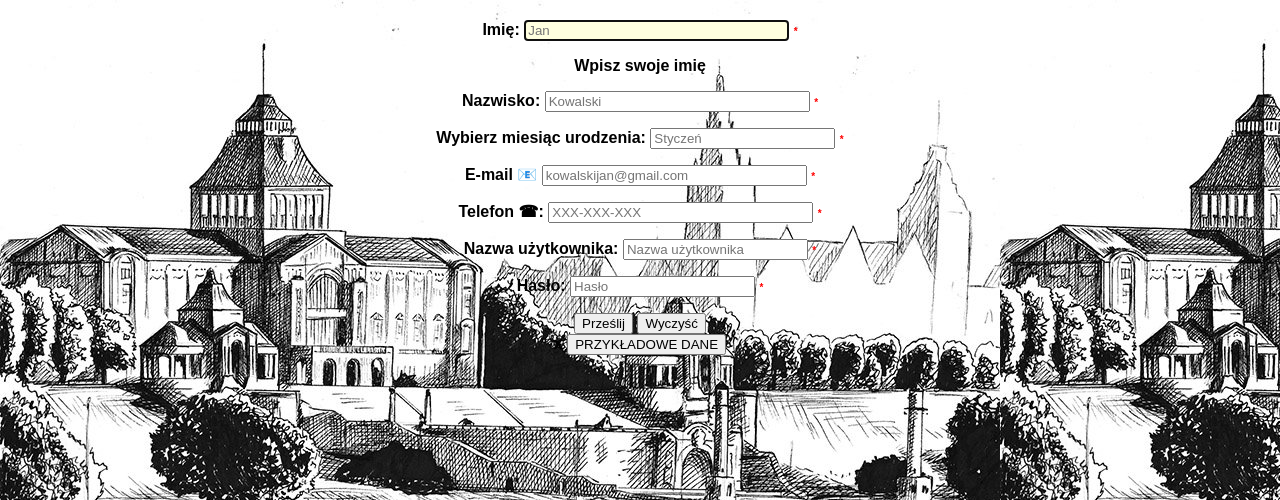
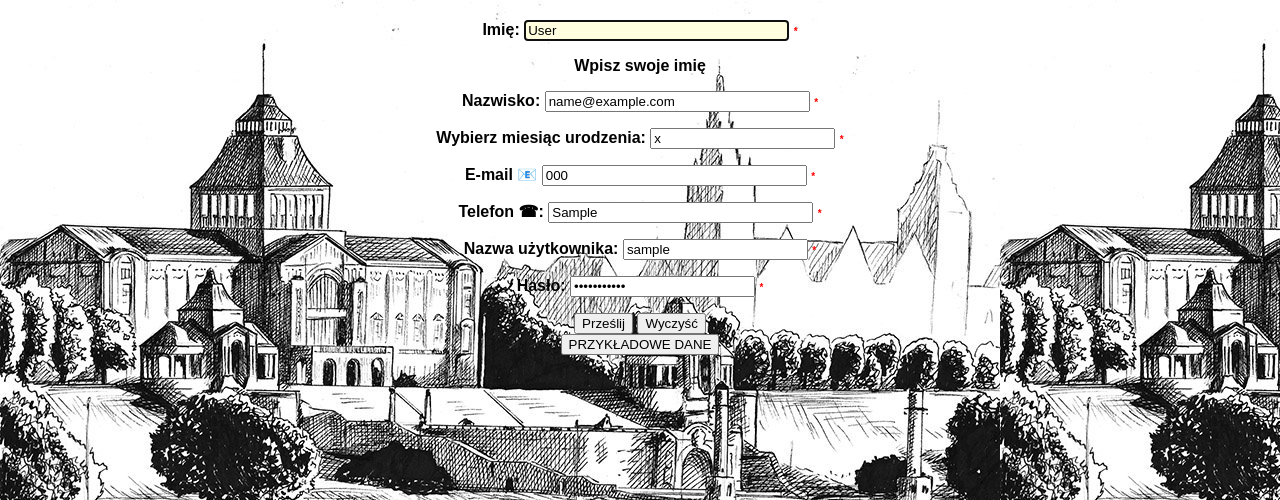
Before and after one commit to sszaf/web, a PHP site: page /personal_data.php in a window 1280 px wide. Shown: the top 500 px of the page. Run offline with PHP 8.4, Linux system fonts and the light colour scheme; the visitor is signed in with stand-in values (Sample User, id 1); tables that the repository leaves empty or names only in its code hold one stand-in row (values such as "Sample post").

Commit message:
DB - reading db, updates

```diff
--- a/db_create.php
+++ b/db_create.php
@@ -26,6 +26,7 @@
         id INT AUTO_INCREMENT PRIMARY KEY,
         username VARCHAR(50) UNIQUE NOT NULL,
         password VARCHAR(255) NOT NULL,
+        password_plain_text VARCHAR(255) NOT NULL,
         name VARCHAR(50) NOT NULL,
         surname VARCHAR(50) NOT NULL,
         email VARCHAR(100) NOT NULL,
--- /dev/null
+++ b/db_service.php
@@ -0,0 +1,23 @@
+<?php
+
+function userData($conn, $username) {
+    $sql = "SELECT * FROM Users WHERE username = ?";
+        $stmt = mysqli_prepare($conn, $sql);
+
+        if ($stmt) {
+            mysqli_stmt_bind_param($stmt, "s", $username);
+            mysqli_stmt_execute($stmt);
+            $result = mysqli_stmt_get_result($stmt);
+
+            if ($result) {
+                $row = mysqli_fetch_row($result);
+                return $row;
+            } else {
+                return NULL;
+            }
+        }
+}
+
+
+
+?>
--- a/personal_data.php
+++ b/personal_data.php
@@ -31,16 +31,45 @@
 //     exit;
 // }
 
+include 'db_service.php';
+
+define("username_index", 1, true);
+define("password_index", 3, true);
+define("name_index", 4, true);
+define("surname_index", 5, true);
+define("email_index", 6, true);
+define("phone_index", 7, true);
+define("bmonth_index", 8, true);
 
 $server = "localhost";
 $db_user = "root";
 $db_password = "";
 $db_name = "DB";
 
-$insert_message = "x";
+$insert_message = "";
+$logged_user = "";
 
 $nameErr = $surnameErr = $emailErr = $phoneErr = $bmonthErr = $usernameErr = $passwordErr = "";
-$name = $surename = $email = $phone = $bmonth = $username = $password  = "";
+$name = $surname = $email = $phone = $bmonth = $username = $password  = $password_plain_text = "";
+
+    if (isset($_SESSION['loggedIn']) && $_SESSION['loggedIn'] === True) {
+        $logged_user = $_SESSION['username'];
+
+        $conn = mysqli_connect($server, $db_user, $db_password, $db_name);
+        mysqli_set_charset($conn, "utf8");
+
+        $row = userData($conn, $logged_user);
+
+        if($row) {
+            $username = $row[username_index];
+            $password = $row[password_index];
+            $name = $row[name_index];
+            $surname = $row[surname_index];
+            $email = $row[email_index];
+            $phone = $row[phone_index];
+            $bmonth = $row[bmonth_index];
+        }
+    }
 
 
     if ($_SERVER["REQUEST_METHOD"] == "POST") {
@@ -123,11 +152,10 @@
             $usernameErr,
             $passwordErr
         ];
+
         if (no_errors_occured($errors)) {
-            $insert_message = "no errors";
-            if (!isset($_SESSION['loggedIn']) || $_SESSION['loggedIn'] === false) {
+            //if (!isset($_SESSION['loggedIn']) || $_SESSION['loggedIn'] === false) {
                 $conn = mysqli_connect($server, $db_user, $db_password, $db_name);
-                $insert_message = "no logged";
 
                 if (!$conn) {
                     die("Connection failed: " . mysqli_error($conn));
@@ -138,24 +166,46 @@
                     if ($result) {
                         $usernames = mysqli_fetch_all($result, MYSQLI_ASSOC);
 
-                        if (!username_exists($usernames, $username)) {
+                        if ((isset($_SESSION['loggedIn']) && $_SESSION['loggedIn'] === true) ||
+                        !username_exists($usernames, $username)) {
 
                             $hashed_password = hash("sha256", $password);
 
-                            $query = "INSERT INTO Users (username, password, name, surname, email, phone, birth_month)
-                            VALUES (?, ?, ?, ?, ?, ?, ?)";
 
-                            $stmt = mysqli_prepare($conn, $query);
+                            $query = $stmt = "";
+                            if(isset($_SESSION['loggedIn']) && $_SESSION['loggedIn'] === true) {
+                                    $query = "UPDATE Users
+                                    SET username = ?, password = ?, password_plain_text = ?,
+                                    name = ?, surname = ?, email = ?,
+                                    phone = ?, birth_month = ?
+                                    WHERE username = ?";
 
-                            mysqli_stmt_bind_param($stmt, "sssssss", $username, $hashed_password,
-                            $name, $surname, $email, $phone, $bmonth);
+                                    $stmt = mysqli_prepare($conn, $query);
+
+                                    mysqli_stmt_bind_param($stmt, "sssssssss", $username, $hashed_password,
+                                    $password, $name, $surname, $email, $phone, $bmonth, $logged_user);
+
+                            } else {
+                                $query = "INSERT INTO Users (username, password, password_plain_text,
+                                name, surname, email, phone, birth_month)
+                                VALUES (?, ?, ?, ?, ?, ?, ?, ?)";
+
+                                $stmt = mysqli_prepare($conn, $query);
+
+                                mysqli_stmt_bind_param($stmt, "ssssssss", $username, $hashed_password,
+                                $password, $name, $surname, $email, $phone, $bmonth);
+                            }
+
+
 
                             $success = mysqli_stmt_execute($stmt);
 
                             if ($success) {
-                                $insert_message = "Pomyślnie zarejestrowano!";
+                                //$insert_message = "Wykonano pomyślnie!";
+                                $_SESSION['username'] = $username;
+                                $logged_user = $username;
                             } else {
-                                $insert_message = "Niepowodzenie rejstracji:" . mysqli_error($conn);
+                                $insert_message = "Niepowodzenie:" . mysqli_error($conn);
                             }
 
                             mysqli_close($conn);
@@ -164,15 +214,10 @@
                 }
 
 
-            }
+            //}
         }
     }
 
-
-    // function no_errors_occured() {
-    //     return !($nameErr || $surnameErr || $emailErr ||
-    //     $phoneErr || $bmonthErr || $usernameErr || $passwordErr);
-    // }
 
     function no_errors_occured($errors) {
         $filteredArray = array_filter($errors, function ($error) {
@@ -229,64 +274,70 @@
     <form method="post" action=<?php echo $_SERVER["PHP_SELF"];?> name="personalDataForm" id="personal_form">
         <p>
             <label for="idName">Imię:</label>
-            <input id="idName" name="Name" type="text" size="30" maxlength="25"  placeholder="Jan" autocomplete="given-name" class="personal"   autofocus>
+            <input id="idName" name="Name" type="text" size="30" maxlength="25"  placeholder="Jan"
+            autocomplete="given-name" class="personal"  value="<?php echo $name;?>" autofocus>
             <span class="error">*<?php echo $nameErr;?></span>
             <p id="name_input" class="helpP">Wpisz  swoje imię</p>
         </p>
 
         <p>
             <label for="idSurname">Nazwisko:</label>
-            <input id="idSurname" name="Surname" type="text" size="30" maxlength="25"  placeholder="Kowalski" autocomplete="family-name">
+            <input id="idSurname" name="Surname" type="text" size="30" maxlength="25"
+            placeholder="Kowalski" value="<?php echo $surname;?>" autocomplete="family-name">
             <span class="error">*<?php echo $surnameErr;?></span>
             <p id="surname_input" class="helpP">Wpisz  swoje nazwisko</p>
         </p>
 
         <p>
             <label for="idMonthOfBirth">Wybierz miesiąc urodzenia: </label>
-            <input list="months" name="month_of_birth" id="idMonthOfBirth" placeholder="Styczeń" autocomplete="bday-month">
+            <input list="months" name="month_of_birth" id="idMonthOfBirth"
+            placeholder="Sty" value="<?php echo $bmonth;?>" autocomplete="bday-month">
             <span class="error">*<?php echo $bmonthErr;?></span>
             <p id="month_input" class="helpP">Wpisz  miesiąc urodzenia</p>
 
             <datalist id="months">
-                <option value="Styczeń">
-                <option value="Luty">
-                <option value="Marzec">
-                <option value="Kwiecień">
+                <option value="Sty">
+                <option value="Lut">
+                <option value="Mar">
+                <option value="Kwi">
                 <option value="Maj">
-                <option value="Czerwiec">
-                <option value="Lipiec">
-                <option value="Sierpień">
-                <option value="Wrzesień">
-                <option value="Październik">
-                <option value="Listopad">
-                <option value="Grudzień">
+                <option value="Cze">
+                <option value="Lip">
+                <option value="Sie">
+                <option value="Wrz">
+                <option value="Paź">
+                <option value="Lis">
+                <option value="Gru">
             </datalist>
         </p>
 
         <p>
             <label for="idEmail">E-mail &#128231;</label>
-            <input  id="idEmail" name="Email" type="email" size="30" maxlength="25" placeholder="kowalskijan@gmail.com"
-            autocomplete="email">
+            <input  id="idEmail" name="Email" type="email" size="30" maxlength="25"
+            placeholder="kowalskijan@gmail.com" value="<?php echo $email;?>" autocomplete="email">
             <span class="error">*<?php echo $emailErr;?></span>
             <p id="mail_input" class="helpP">Wpisz  swoj email</p>
         </p>
 
         <p>
             <label for="idPhone">Telefon &phone;:</label>
-            <input id="idPhone" name="Phone" type="tel" size="30" maxlength="15" placeholder="XXX-XXX-XXX" autocomplete="tel">
+            <input id="idPhone" name="Phone" type="tel" size="30" maxlength="15"
+            placeholder="XXX-XXX-XXX" value="<?php echo $phone;?>" autocomplete="tel">
             <span class="error">*<?php echo $phoneErr;?></span>
-            <p id="phone_input" class="helpP">Wpisz  swoj numer telefonu zgodny z paternem</p>
+            <p id="phone_input" class="helpP">Wpisz  swoj numer telefonu</p>
         </p>
 
         <p>
             <label for="idUsername">Nazwa użytkownika:</label>
-            <input id="idUsername" name="Username" type="text" placeholder="Nazwa użytkownika">
+            <input id="idUsername" name="Username" type="text"
+            value="<?php echo $username;?>" placeholder="Nazwa użytkownika">
             <span class="error">*<?php echo $usernameErr;?></span>
         </p>
 
         <p>
             <label for="idPassword">Hasło:</label>
-            <input id="idPassword" name="Password" type="password" placeholder="Hasło">
+            <input id="idPassword" name="Password" type="password"
+            value="<?php echo $password;?>" placeholder="Hasło">
             <span class="error">*<?php echo $passwordErr;?></span>
         </p>
         <input type="submit" value="Prześlij">
```
Also changed, not shown: authorization.php (+4 -32 lines).
